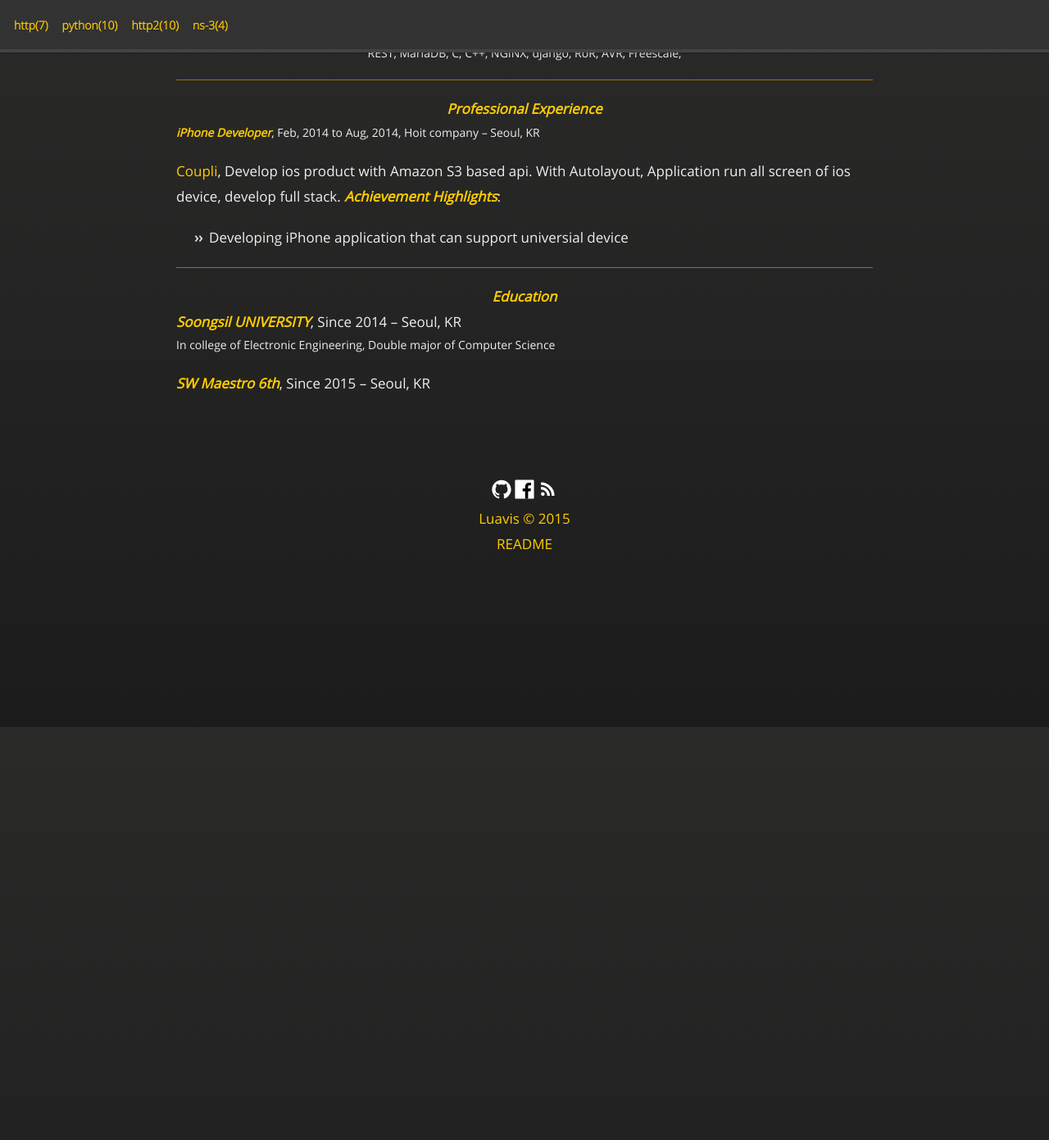
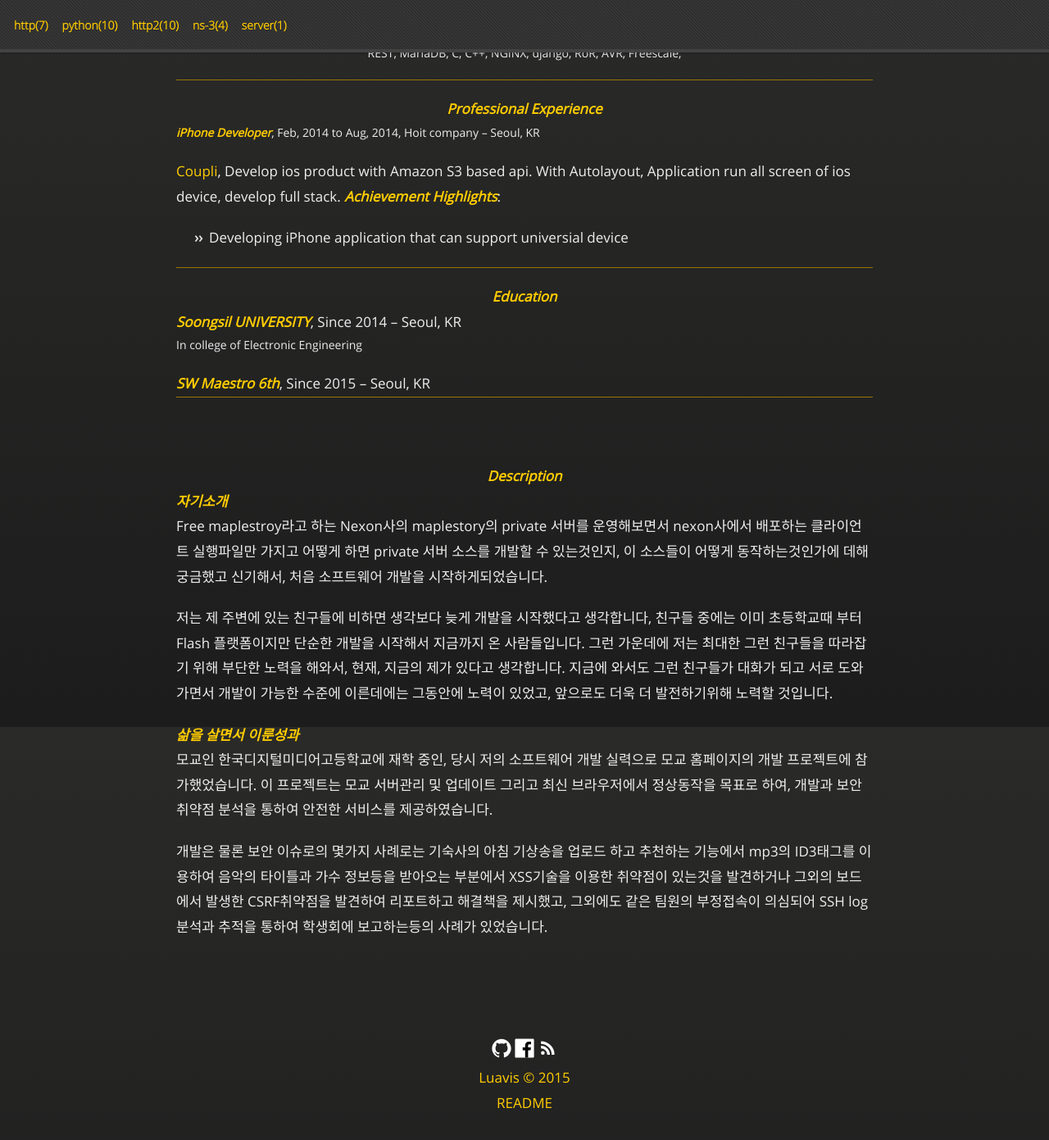
Before and after one commit to Luavis/luavis.github.io, a Jekyll site: the page built from _pages/about_me.html, in a window 1280 px wide and 1400 px high, scrolled down 913 px. Shown: the top 1391 px of the window at 82% size. Built offline with Jekyll 4.4.1, drawn with Linux system fonts in a browser that asks for light colours; before the commit the page ends 1630 px from its top, so only the background shows below that.

```diff
--- a/_categories/python_category.html
+++ b/_categories/python_category.html
@@ -1,6 +1,6 @@
 ---
 layout: page
-title: HTTP
+title: Python
 permalink: /python/
 ---
 
--- a/_pages/about_me.html
+++ b/_pages/about_me.html
@@ -76,6 +76,30 @@ permalink: /about/
 </div>
 <em>Soongsil UNIVERSITY</em>, Since 2014 – Seoul, KR <br>
 <p class="description">
-  In college of Electronic Engineering, Double major of Computer Science
+  In college of Electronic Engineering
 </p>
 <em>SW Maestro 6th</em>, Since 2015 – Seoul, KR <br>
+
+<hr>
+<br>
+<br>
+<div class="text-center">
+  <em>Description</em>
+</div>
+
+<em>자기소개</em>
+<p>
+  Free maplestroy라고 하는 Nexon사의 maplestory의 private 서버를 운영해보면서 nexon사에서 배포하는 클라이언트 실행파일만 가지고 어떻게 하면 private 서버 소스를 개발할 수 있는것인지, 이 소스들이 어떻게 동작하는것인가에 데해 궁금했고 신기해서, 처음 소프트웨어 개발을 시작하게되었습니다.
+</p>
+<p>
+저는 제 주변에 있는 친구들에 비하면 생각보다 늦게 개발을 시작했다고 생각합니다, 친구들 중에는 이미 초등학교때 부터 Flash 플랫폼이지만 단순한 개발을 시작해서 지금까지 온 사람들입니다. 그런 가운데에 저는 최대한 그런 친구들을 따라잡기 위해 부단한 노력을 해와서, 현재, 지금의 제가 있다고 생각합니다. 지금에 와서도 그런 친구들가 대화가 되고 서로 도와가면서 개발이 가능한 수준에 이른데에는 그동안에 노력이 있었고, 앞으로도 더욱 더 발전하기위해 노력할 것입니다.
+</p>
+
+<em>삶을 살면서 이룬성과</em>
+<p>
+모교인 한국디지털미디어고등학교에 재학 중인, 당시 저의 소프트웨어 개발 실력으로 모교 홈페이지의 개발 프로젝트에 참가했었습니다. 이 프로젝트는 모교 서버관리 및 업데이트 그리고 최신 브라우저에서 정상동작을 목표로 하여,  개발과 보안취약점 분석을 통하여 안전한 서비스를 제공하였습니다.
+</p>
+<p>
+개발은 물론 보안 이슈로의 몇가지 사례로는 기숙사의 아침 기상송을 업로드 하고 추천하는 기능에서 mp3의 ID3태그를 이용하여 음악의 타이틀과 가수 정보등을 받아오는 부분에서 XSS기술을 이용한 취약점이 있는것을 발견하거나 그외의 보드에서 발생한 CSRF취약점을 발견하여 리포트하고 해결책을 제시했고, 그외에도 같은 팀원의 부정접속이 의심되어 SSH log 분석과 추적을 통하여 학생회에 보고하는등의 사례가 있었습니다.
+
+</p>
```
Also changed, not shown: _categories/server_category.html (added, +7 -0 lines), _posts/server/2015-10-04-mosh.markdown (added, +76 -0 lines), assets/mosh-apt.png (added), assets/mosh-brew.png (added), assets/mosh-reconnect.png (added), 1 other file.
